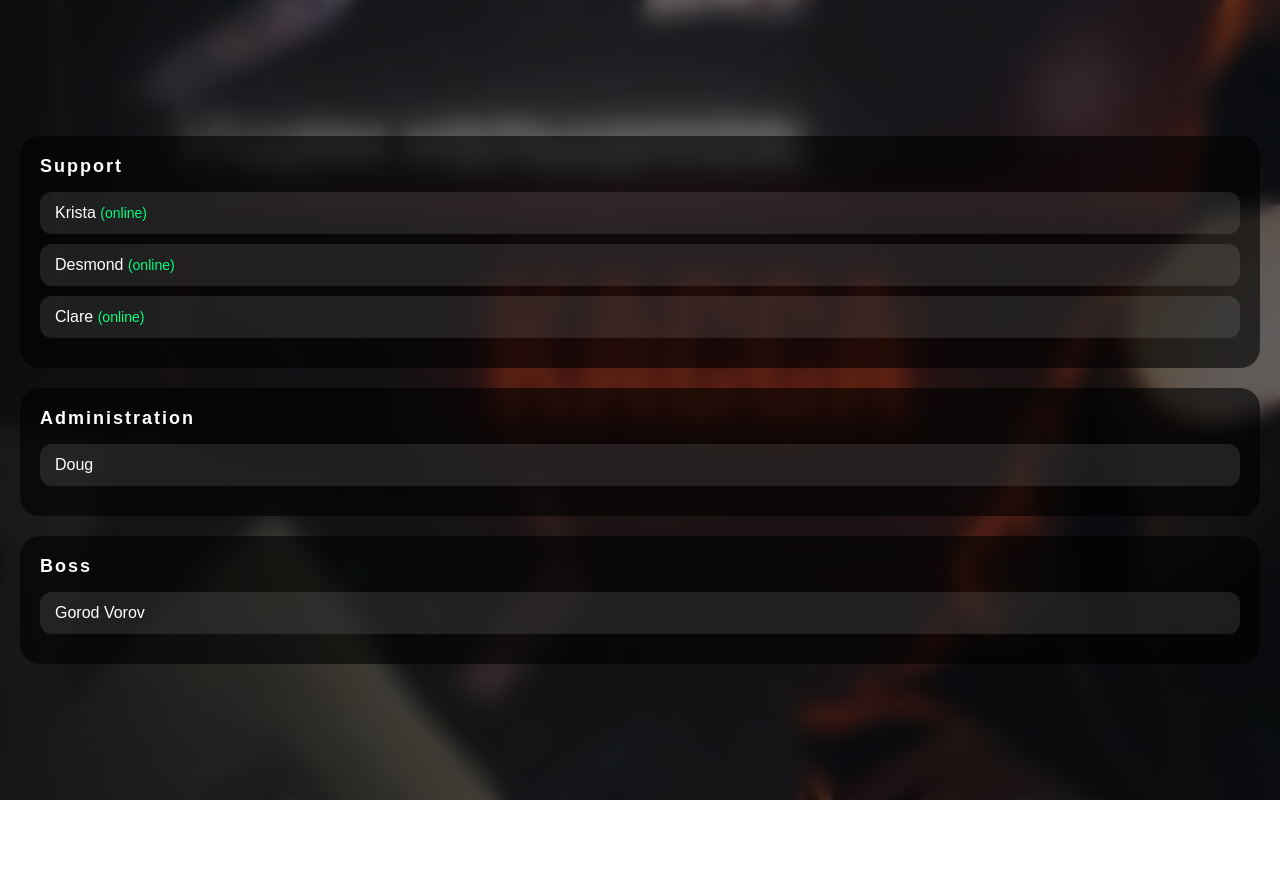
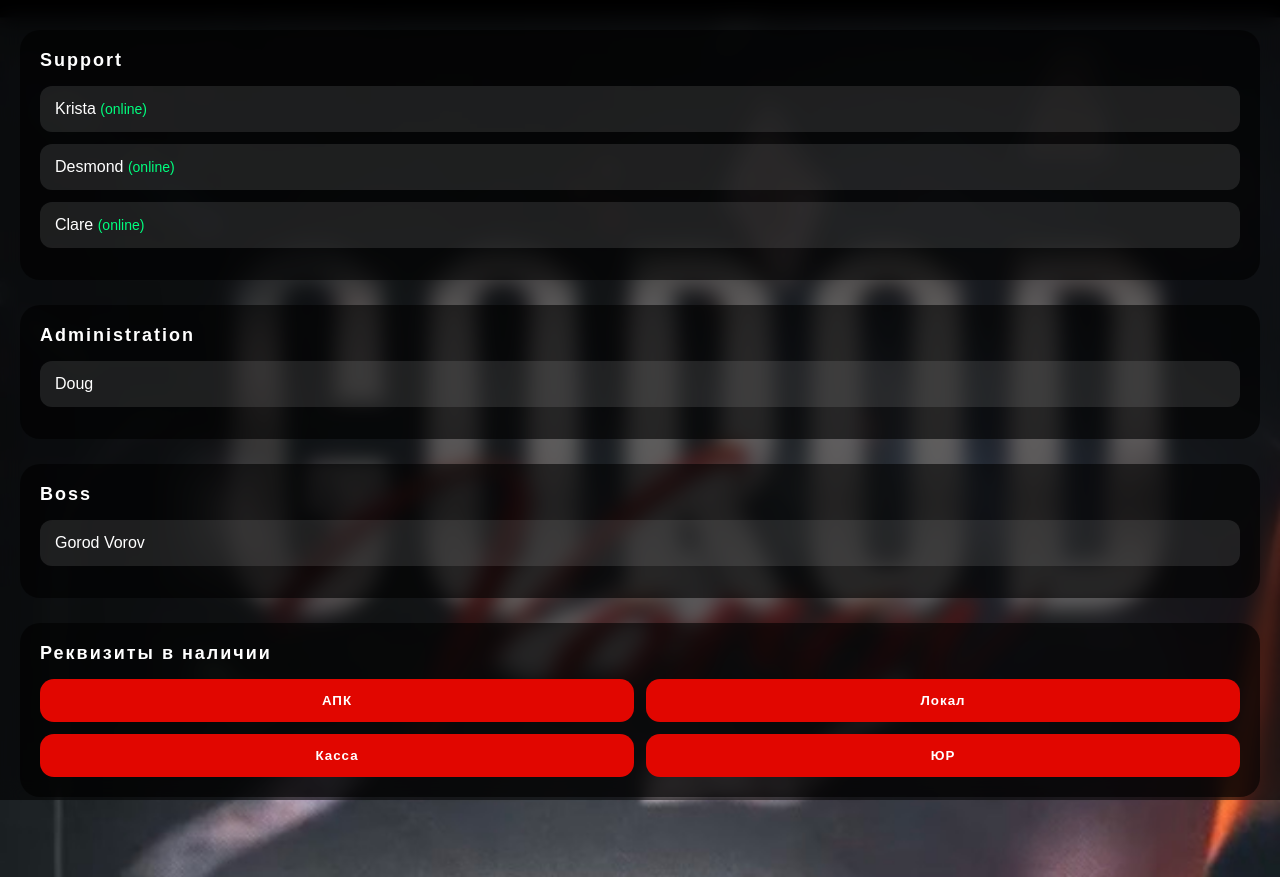
Before and after one commit to gqforbs-cyber/gorod-vorov, a plain HTML site: page page2.html in a window 1280 px wide. Before the commit the page ends 800 px from the top, so only its background shows below. Drawn offline with Linux system fonts and the light colour scheme.

Commit message:
Update page2.html

```diff
--- a/page2.html
+++ b/page2.html
@@ -13,37 +13,35 @@
 }
 
 html,body{
-  height:100%;
+  min-height:100%;
   font-family:Arial, sans-serif;
   color:white;
-  overflow:hidden;
 }
 
 /* ФОН */
 body{
-  background:url("IMG_3251.jpeg") center/cover no-repeat;
+  background:url("IMG_3251.jpeg") center/cover no-repeat fixed;
   position:relative;
 }
 
 /* затемнение + блюр */
 body::before{
   content:"";
-  position:absolute;
+  position:fixed;
   inset:0;
   backdrop-filter:blur(10px);
   background:rgba(0,0,0,0.6);
+  z-index:0;
 }
 
 /* контейнер */
 .container{
   position:relative;
   z-index:1;
-  height:100%;
+  padding:30px 20px 80px 20px;
   display:flex;
   flex-direction:column;
-  justify-content:center;
-  padding:20px;
-  gap:20px;
+  gap:25px;
 }
 
 /* блок */
@@ -60,8 +58,8 @@ body::before{
 }
 
 .item{
-  padding:12px 15px;
-  margin-bottom:10px;
+  padding:14px 15px;
+  margin-bottom:12px;
   border-radius:12px;
   background:rgba(255,255,255,0.1);
   cursor:pointer;
@@ -76,6 +74,61 @@ body::before{
   color:#00ff7f;
   font-size:14px;
 }
+
+/* КНОПКИ РЕКВИЗИТОВ */
+.buttons{
+  display:flex;
+  flex-wrap:wrap;
+  gap:12px;
+  margin-top:15px;
+}
+
+.req-btn{
+  flex:1 1 calc(50% - 6px);
+  padding:14px;
+  border:none;
+  border-radius:14px;
+  background:#e10600;
+  color:white;
+  font-weight:bold;
+  letter-spacing:1px;
+  cursor:pointer;
+  transition:0.2s;
+}
+
+.req-btn:active{
+  transform:scale(0.95);
+  background:#b90500;
+}
+
+/* POPUP */
+.popup{
+  position:fixed;
+  inset:0;
+  display:none;
+  align-items:center;
+  justify-content:center;
+  background:rgba(0,0,0,0.7);
+  z-index:999;
+}
+
+.popup-box{
+  background:#111;
+  padding:25px;
+  border-radius:20px;
+  text-align:center;
+  max-width:300px;
+}
+
+.popup-box button{
+  margin-top:15px;
+  padding:10px 20px;
+  border:none;
+  border-radius:10px;
+  background:#e10600;
+  color:white;
+  cursor:pointer;
+}
 </style>
 </head>
 
@@ -85,32 +138,52 @@ body::before{
 
   <div class="section">
     <h2>Support</h2>
-    <div class="item" onclick="alert('Krista')">
-      Krista <span class="online">(online)</span>
-    </div>
-    <div class="item" onclick="alert('Desmond')">
-      Desmond <span class="online">(online)</span>
-    </div>
-    <div class="item" onclick="alert('Clare')">
-      Clare <span class="online">(online)</span>
-    </div>
+    <div class="item">Krista <span class="online">(online)</span></div>
+    <div class="item">Desmond <span class="online">(online)</span></div>
+    <div class="item">Clare <span class="online">(online)</span></div>
   </div>
 
   <div class="section">
     <h2>Administration</h2>
-    <div class="item" onclick="alert('Doug')">
-      Doug
-    </div>
+    <div class="item">Doug</div>
   </div>
 
   <div class="section">
     <h2>Boss</h2>
-    <div class="item" onclick="alert('Gorod Vorov')">
-      Gorod Vorov
+    <div class="item">Gorod Vorov</div>
+  </div>
+
+  <!-- НОВЫЙ БЛОК -->
+  <div class="section">
+    <h2>Реквизиты в наличии</h2>
+    <div class="buttons">
+      <button class="req-btn" onclick="openPopup()">АПК</button>
+      <button class="req-btn" onclick="openPopup()">Локал</button>
+      <button class="req-btn" onclick="openPopup()">Касса</button>
+      <button class="req-btn" onclick="openPopup()">ЮР</button>
     </div>
   </div>
 
 </div>
 
+<!-- POPUP -->
+<div class="popup" id="popup">
+  <div class="popup-box">
+    Наличие уточнять у support
+    <br>
+    <button onclick="closePopup()">Закрыть</button>
+  </div>
+</div>
+
+<script>
+function openPopup(){
+  document.getElementById("popup").style.display="flex";
+}
+
+function closePopup(){
+  document.getElementById("popup").style.display="none";
+}
+</script>
+
 </body>
 </html>
```
